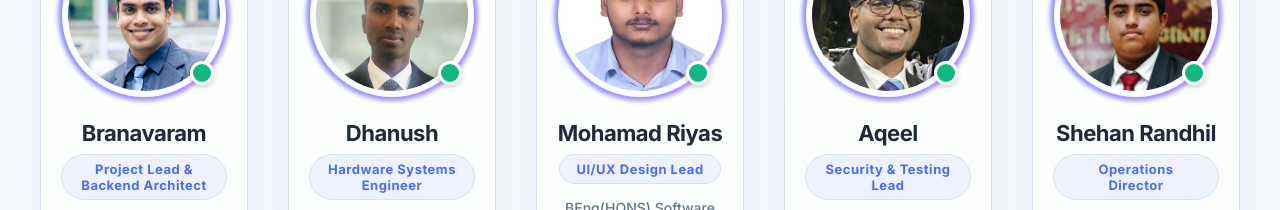
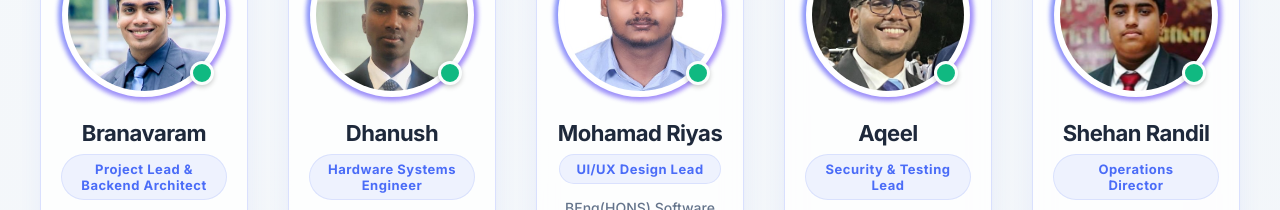
Before and after one commit to Mohamad-Riyas/Securefy--Smart-Locker-System, a React (Vite) app: page / in a window 1280 px wide. Shown: the part 3900-4110 px from the top of the page. Built offline with nearby package versions, Linux system fonts and the light colour scheme.

Commit message:
Update team member LinkedIn profiles and name correction
Updated LinkedIn profiles for Branavaram and Aqeel, corrected Shehan's last name.

```diff
--- a/src/App.jsx
+++ b/src/App.jsx
@@ -272,7 +272,7 @@ function App() {
       role: 'Project Lead & Backend Architect',
       department: 'BEng(HONS) Software Engineering',
       github: 'https://github.com/branavaram',
-      linkedin: 'https://linkedin.com/in/branavaram',
+      linkedin: 'https://www.linkedin.com/in/g-branavaram-351873209?utm_source=share_via&utm_content=profile&utm_medium=member_ios',
       image: teamImages.branavaram
     },
     {
@@ -299,12 +299,12 @@ function App() {
       role: 'Security & Testing Lead',
       department: 'BEng(HONS) Software Engineering',
       github: 'https://github.com/aqeel',
-      linkedin: 'https://linkedin.com/in/aqeel',
+      linkedin: 'https://www.linkedin.com/in/aqeel-aroos-12626231a/overlay/about-this-profile/?lipi=urn%3Ali%3Apage%3Ad_flagship3_profile_view_base%3BCOXpTvF1QuSp%2B4SyrP4%2Bdg%3D%3D',
       image: teamImages.aqeel
     },
     {
       id: 'shehan',
-      name: 'Shehan Randhil',
+      name: 'Shehan Randil',
       role: 'Operations Director',
       department: 'BEng(HONS) Software Engineering',
       github: 'https://github.com/shehan',
```
